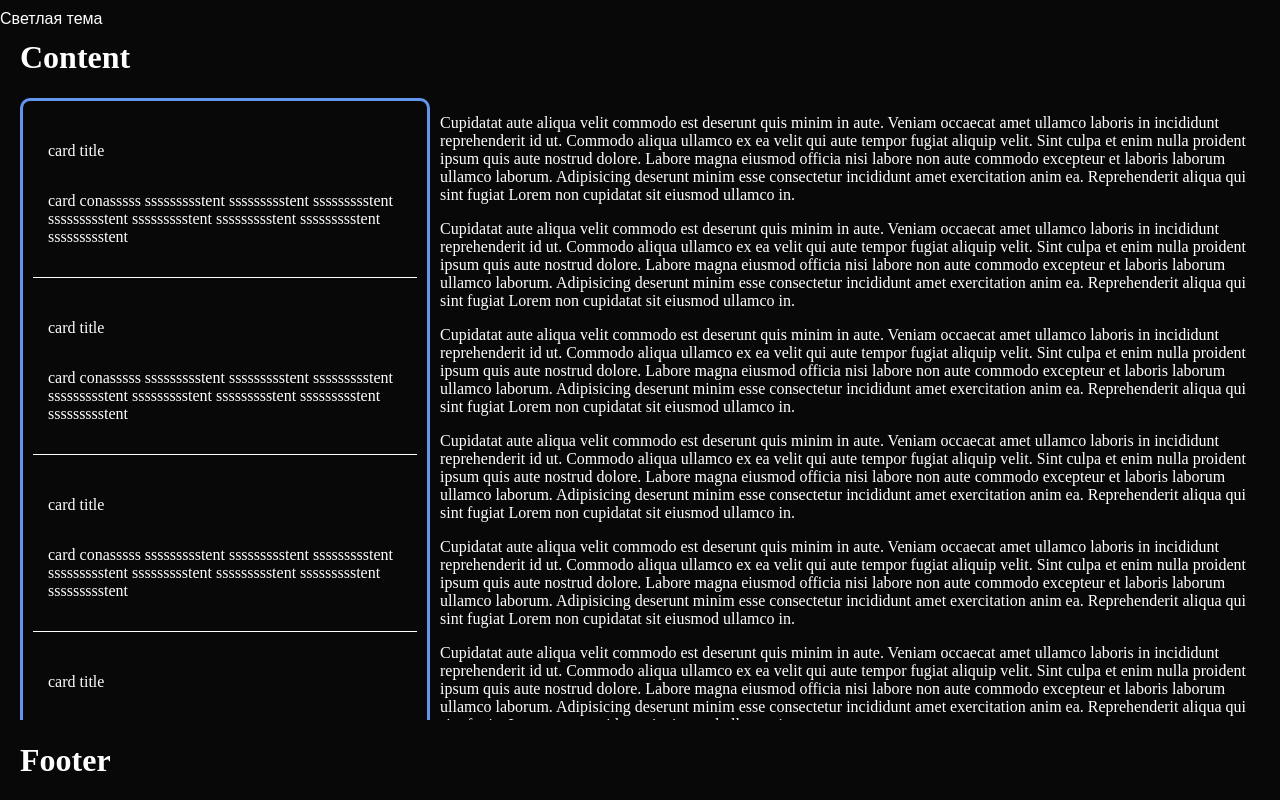
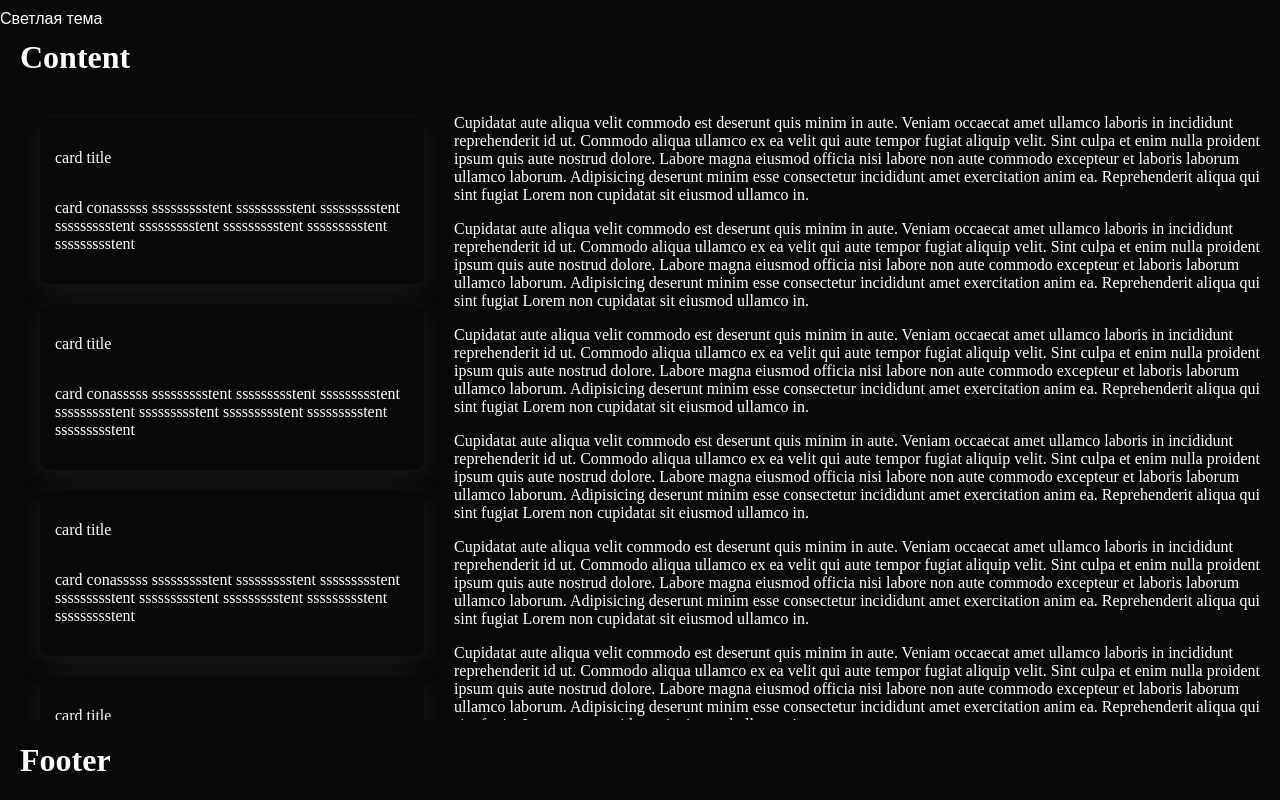
Before and after one commit to akambetov/nerelog, a React app: page / in a window 1280 px wide. Built offline with nearby package versions, Linux system fonts and the light colour scheme.

Commit message:
fix: rm border on .list-container; feat: shadow on .card-container

```diff
--- a/src/components/card/styled/style.scss
+++ b/src/components/card/styled/style.scss
@@ -2,12 +2,10 @@
   display: flex;
   flex-direction: column;
   padding:15px;
-  margin: 10px;
+  margin: 20px;
   width: 30vw;
-
-  &:not(:last-child) {
-    border-bottom: 1px solid;
-  }
+  border-radius:10px;
+  box-shadow: rgba(100, 100, 111, 0.2) 0px 7px 29px 0px;
 
   @media (max-width: 720px) {
     width: calc(100% - 20px);
--- a/src/components/list/styled/style.scss
+++ b/src/components/list/styled/style.scss
@@ -1,6 +1,5 @@
 .list-container {
   margin-right: 10px;
-  border: 3px solid cornflowerblue;
   border-radius: 10px;
 
   @media (max-width: 720px) {
```
